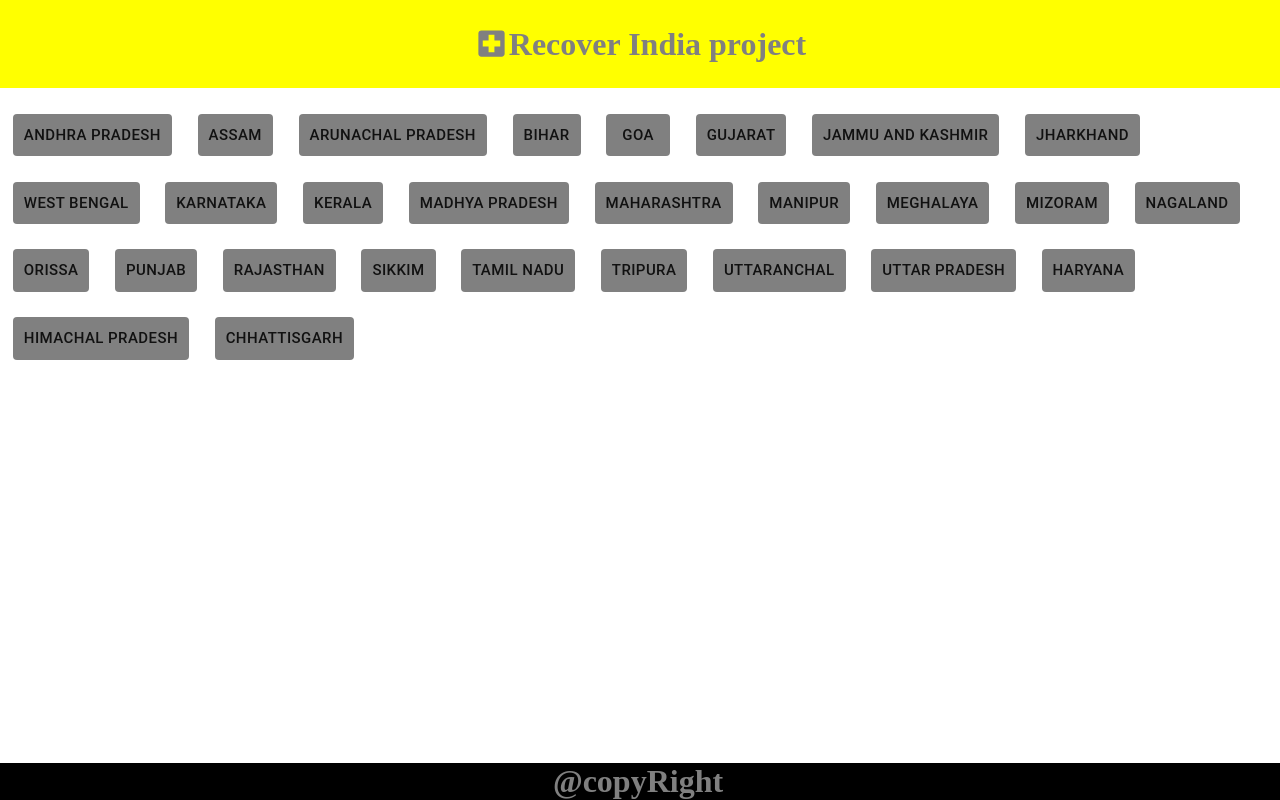
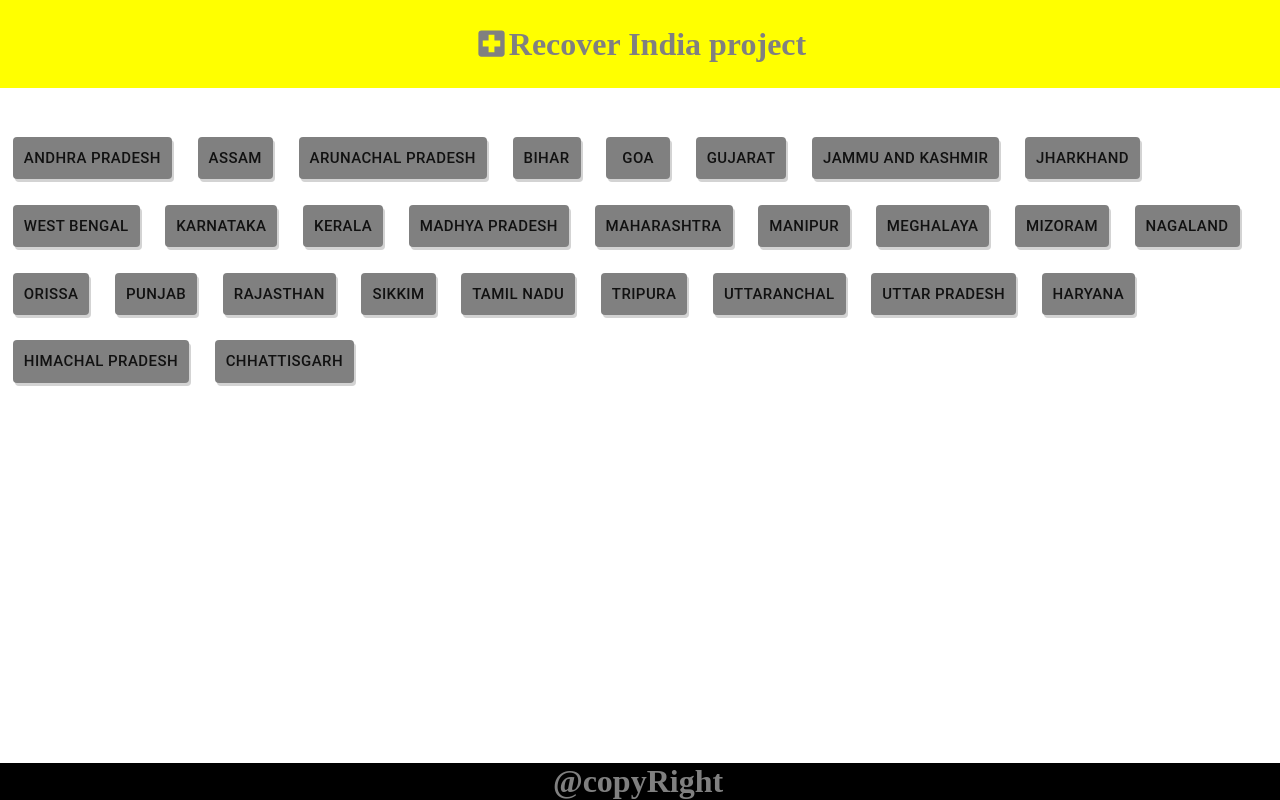
Before and after one commit to The-Unleashed-Club/covid-resources, a React (Create React App) app: page / in a window 1280 px wide. Built offline with nearby package versions, Linux system fonts and the light colour scheme.

Commit message:
add shadow
shadow

```diff
--- a/src/components/states.jsx
+++ b/src/components/states.jsx
@@ -25,6 +25,7 @@ const styles = {
 		//padding:'1%',
 		display: 'flex',
 		flexWrap: 'wrap',
+		paddingTop: '1.8%',
 
 
 	},
@@ -42,6 +43,7 @@ const styles = {
 	},
 	btn: {
 		background: '#808080',
+		boxShadow: '2px 3px #d3d3d3',
 
 
 	},
```
